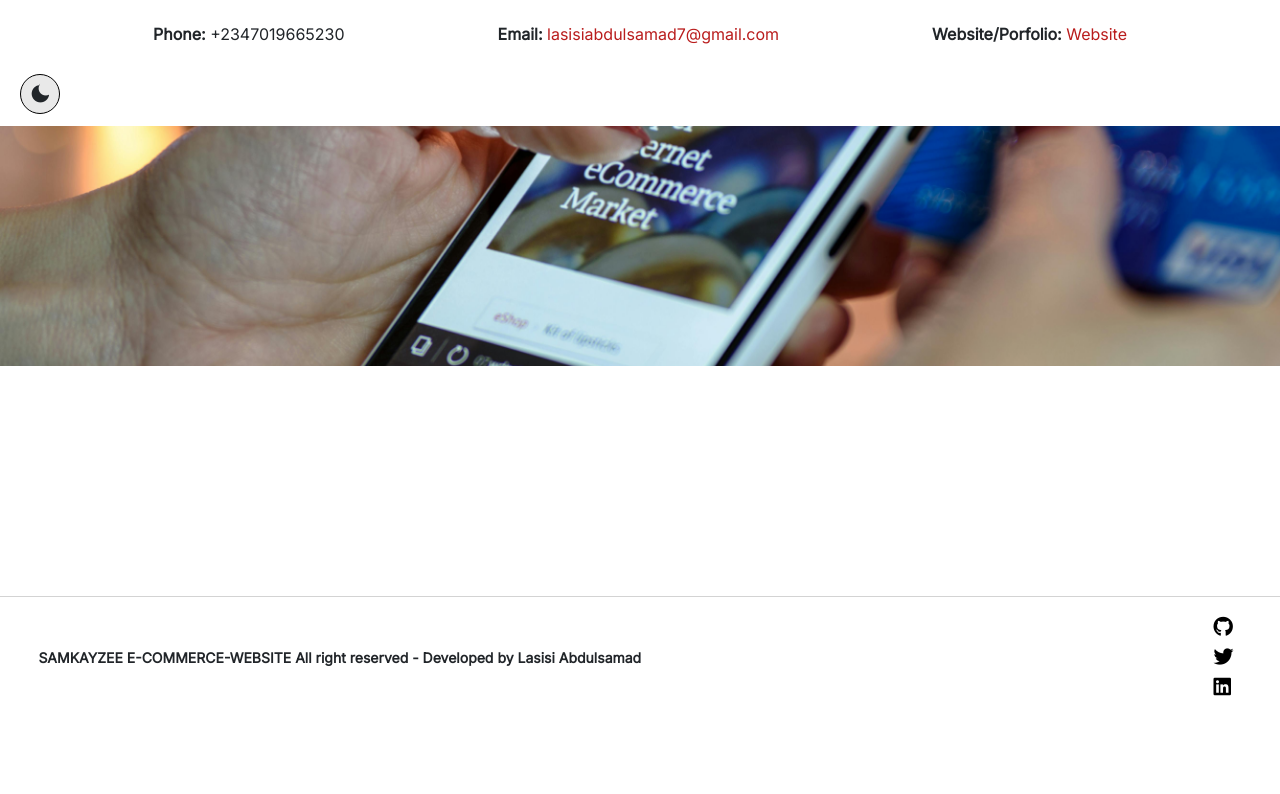
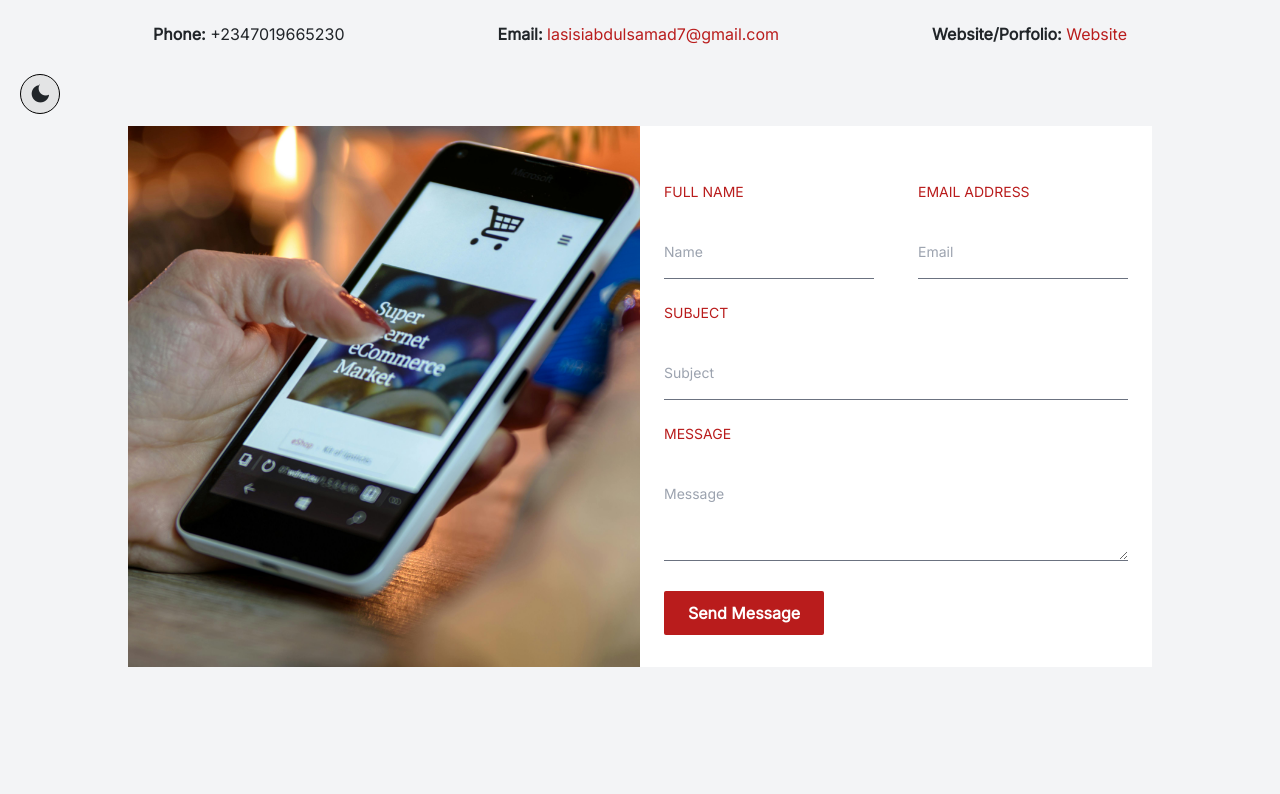
Before and after one commit to Samkayzeee/e-commerce-website, a React (Vite) app: page /contact in a window 1280 px wide. Shown: the part 666-1460 px from the top of the page. Before the commit the page ends 1384 px from the top, so only its background shows below. Built offline with nearby package versions, Linux system fonts and the light colour scheme.

Commit message:
working on contact page

```diff
--- a/src/pages/contact/Contact.jsx
+++ b/src/pages/contact/Contact.jsx
@@ -69,7 +69,7 @@ const ContactPage = () => {
 
     return (
             <DefaultLayout>
-                <div className="contact-container" style={{color: context.theme === 'light' ? null : '#FFF'}}>
+                <div className={`contact-container ${ context.theme === 'light' ? 'bg-gray-100':'bg-black' } `} style={{color: context.theme === 'light' ? null : '#FFF'}} >
                     {/* first section */}
                     <div className="h-96 flex items-end py-14"
                     style={{
@@ -121,9 +121,9 @@ const ContactPage = () => {
 
                 {/* third section */}
 
-                <div>
+                <div className="flex w-4/5 mx-auto bg-white">
                     <div
-                    className="h-60"
+                    className="w-1/2"
                     style={{
                         background: "url('/assets/Phone_Hold.jpg')",
                         backgroundPosition: "center",
@@ -133,6 +133,35 @@ const ContactPage = () => {
                     >
 
                     </div>
+
+                    <div className="w-1/2 py-8 px-6">
+                        <form action="">
+                            <div className="flex justify-between my-4">
+                                <div>
+                                    <label htmlFor="FullName" className="block mb-4 text-red-700 text-sm">FULL NAME</label>
+                                    <input type="text" name="FullName"  className="bg-transparent text-sm border-b border-b-gray-500 py-3 outline-none focus:border-b-red-700" placeholder="Name"/>
+                                </div>
+
+                                <div>
+                                    <label htmlFor="Email" className="block mb-4 text-red-700 text-sm">EMAIL ADDRESS</label>
+                                    <input type="email" name="Email" className="bg-transparent text-sm border-b border-b-gray-500 py-3 outline-none focus:border-b-red-700" placeholder="Email"/>
+                                </div>
+                            </div>
+
+                            <div className="my-4">
+                                <label htmlFor="Subject" className="block mb-4 text-red-700 text-sm">SUBJECT</label>
+                                <input type="text" name="Subject" id="" className="w-full text-sm bg-transparent border-b border-b-gray-500 py-3 outline-none focus:border-b-red-700" placeholder="Subject"/>
+                            </div>
+
+                            <div className="my-4">
+                                <label htmlFor="Textarea" className="block mb-4 text-red-700 text-sm">MESSAGE</label>
+                                <textarea name="" id="" cols="30" rows="3" className="w-full text-sm bg-transparent border-b border-b-gray-500 py-3 outline-none focus:border-b-red-700" placeholder="Message"></textarea>
+                            </div>
+
+                            <button className="py-2.5 rounded-sm text-white font-semibold px-4 bg-red-700"> Send Message </button>
+
+                        </form>
+                    </div>
                 </div>
 
                 </div>
```
